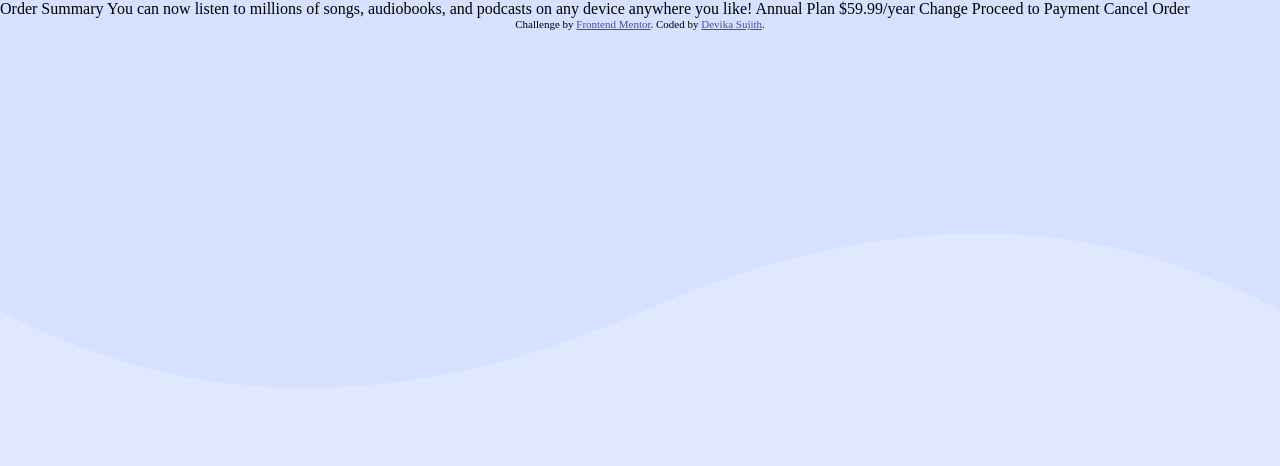
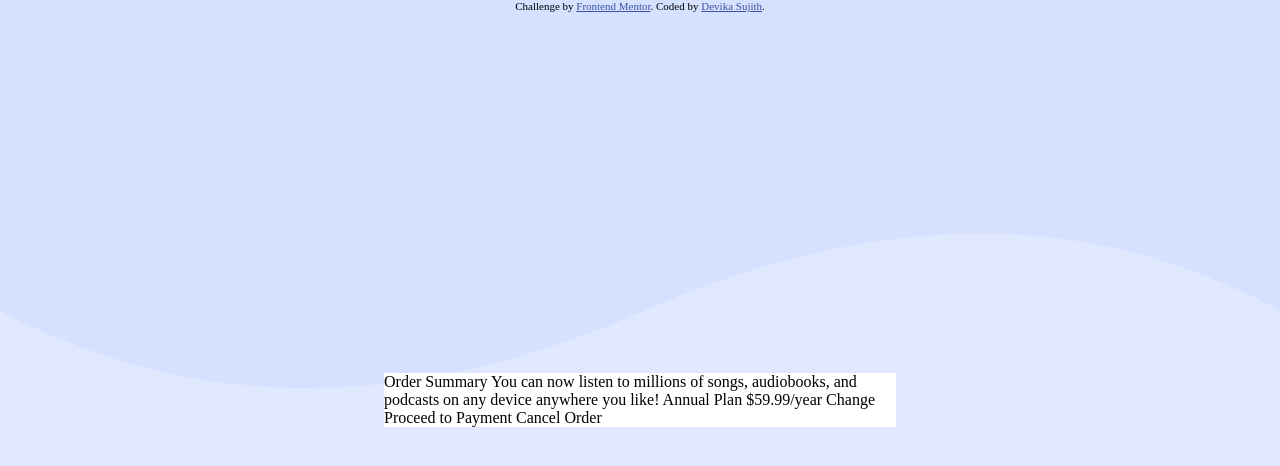
Before and after one commit to DCoder18/Order-Summary-Component, a website: page index.html in a window 1280 px wide. Drawn offline with Linux system fonts and the light colour scheme.

Commit message:
HTML markup, container css

```diff
--- a/index.html
+++ b/index.html
@@ -16,7 +16,8 @@
   </style>
 </head>
 <body>
-
+  <div class="container">
+    <div class="card">
       Order Summary
 
       You can now listen to millions of songs, audiobooks, and podcasts on any
@@ -29,6 +30,8 @@
 
       Proceed to Payment
       Cancel Order
+    </div>
+  </div>
 
   <div class="attribution">
     Challenge by <a href="https://www.frontendmentor.io?ref=challenge" target="_blank">Frontend Mentor</a>.
--- a/style.scss
+++ b/style.scss
@@ -18,3 +18,18 @@ body {
     background: no-repeat top/cover url('../images/pattern-background-desktop.svg');
     background-color: $pale_blue;
 }
+
+.container {
+  display: flex;
+  justify-content: center;
+  align-items: center;
+  position: absolute;
+  top: 50%;
+  left: 50%;
+  transform: translate(-50%, -50%);
+
+  .card {
+    max-width: 40vw;
+    background-color: #fff;
+  }
+}
```
Also changed, not shown: css/style.css. Lines whose indentation alone changed are shown as unchanged.
